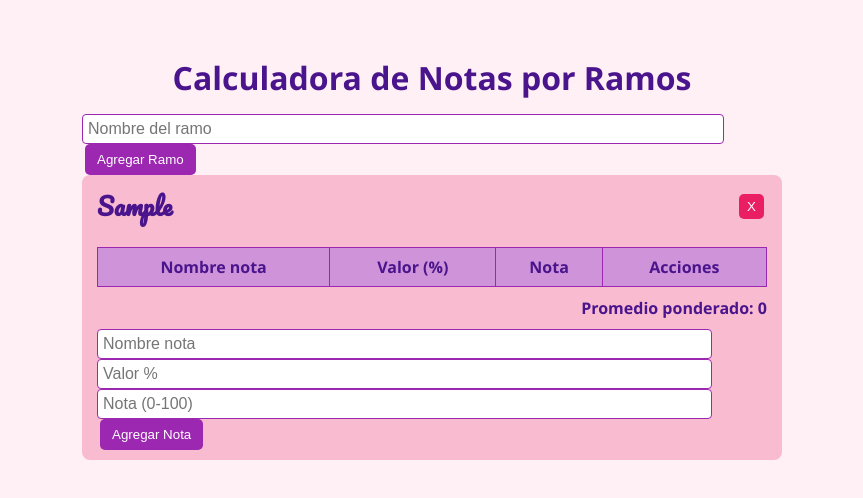
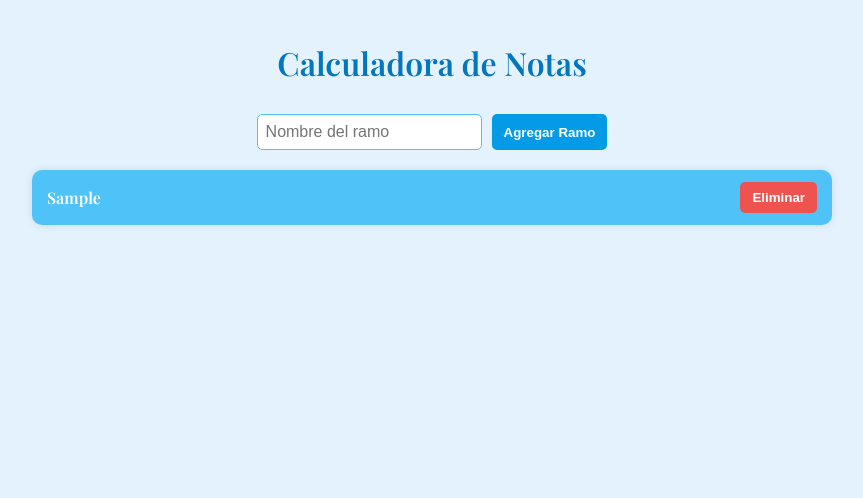
Before and after one commit to Antoo-20/index.html, a plain HTML site: page index.html in a window 1280 px wide. Both pictures are taken after typing "Sample" into the empty fields and a click on the button "Agregar Ramo". Shown: the whole page, without its empty margins (208-1071 px from the left). Drawn offline with nearby package versions, Linux system fonts and the light colour scheme.

Commit message:
Update index.html

```diff
--- a/index.html
+++ b/index.html
@@ -3,98 +3,119 @@
 <head>
   <meta charset="UTF-8" />
   <meta name="viewport" content="width=device-width, initial-scale=1" />
-<title>Calculadora de Notas por Ramos</title>
+  <title>Calculadora de Notas</title>
+  <link href="https://fonts.googleapis.com/css2?family=Playfair+Display:wght@600&family=Poppins&display=swap" rel="stylesheet">
   <style>
     body {
-    font-family: 'Segoe UI', Tahoma, Geneva, Verdana, sans-serif;
-    max-width: 700px;
-    margin: 20px auto;
-    padding: 15px;
-    background: #fff0f6;
-    color: #4a148c;
+      font-family: 'Poppins', sans-serif;
+      background: #e3f2fd;
+      color: #01579b;
+      margin: 0 auto;
+      padding: 20px;
+      max-width: 800px;
     }
+
     h1 {
       text-align: center;
+      font-family: 'Playfair Display', serif;
+      color: #0277bd;
+      margin-bottom: 30px;
+    }
+
+    #formAgregarRamo {
+      display: flex;
+      gap: 10px;
+      justify-content: center;
+      margin-bottom: 20px;
+    }
+
+    input[type="text"], input[type="number"] {
+      padding: 8px;
+      border: 1px solid #4fc3f7;
+      border-radius: 5px;
+      font-size: 1rem;
+    }
+
+    button {
+      background: #039be5;
+      color: white;
+      border: none;
+      padding: 8px 12px;
+      border-radius: 5px;
+      cursor: pointer;
+      font-weight: bold;
+    }
+
+    button:hover {
+      background: #0277bd;
+    }
+
+    .ramo {
+      background: #b3e5fc;
+      border-radius: 10px;
       margin-bottom: 15px;
+      overflow: hidden;
+      box-shadow: 0 0 8px rgba(0,0,0,0.1);
     }
-  .ramo {
-    background: #f8bbd0;
-    border-radius: 8px;
-    margin-bottom: 20px;
-    padding: 10px 15px;
-  }
-  .ramo h2 {
-    margin-top: 0;
-    font-family: 'Pacifico', cursive;
+
+    .ramo-header {
+      background: #4fc3f7;
+      color: white;
+      padding: 12px 15px;
+      font-family: 'Playfair Display', serif;
       display: flex;
       justify-content: space-between;
       align-items: center;
-  }
-  .btn-eliminar-ramo {
-    background: #e91e63;
-    border: none;
-    color: white;
-    padding: 5px 8px;
-    border-radius: 5px;
       cursor: pointer;
     }
-  .btn-eliminar-ramo:hover {
-    background: #ad1457;
+
+    .ramo-body {
+      padding: 10px 15px;
+      background: white;
+      display: none;
     }
+
     table {
       width: 100%;
       border-collapse: collapse;
       margin-top: 10px;
     }
+
     th, td {
-    border: 1px solid #9c27b0;
+      border: 1px solid #81d4fa;
       padding: 8px;
       text-align: center;
     }
+
     th {
-    background: #ce93d8;
+      background: #b3e5fc;
     }
-  input[type="text"], input[type="number"] {
-    width: 90%;
-    padding: 5px;
-    font-size: 1em;
-    border: 1px solid #9c27b0;
-    border-radius: 4px;
-  }
-  button {
-    background: #9c27b0;
-    color: white;
-    border: none;
-    padding: 8px 12px;
-    cursor: pointer;
-    border-radius: 5px;
-    margin: 0 3px;
-  }
-  button:hover {
-    background: #6a1b9a;
-  }
-  .btn-eliminar {
-    background: #e91e63;
-  }
-  .btn-eliminar:hover {
-    background: #ad1457;
-  }
+
     .promedio {
+      text-align: right;
       font-weight: bold;
       margin-top: 10px;
-    text-align: right;
+      color: #01579b;
     }
-  form {
-    margin-top: 10px;
+
+    .formAgregarNota input {
+      width: calc(33% - 10px);
+      margin: 5px;
+    }
+
+    .btn-eliminar {
+      background: #ef5350;
+    }
+
+    .btn-eliminar:hover {
+      background: #c62828;
     }
   </style>
-<link href="https://fonts.googleapis.com/css2?family=Pacifico&display=swap" rel="stylesheet">
 </head>
 <body>
 
-<h1>Calculadora de Notas por Ramos</h1>
+  <h1>Calculadora de Notas</h1>
 
-<!-- Form para agregar ramo -->
   <form id="formAgregarRamo">
     <input type="text" id="inputNombreRamo" placeholder="Nombre del ramo" required />
     <button type="submit">Agregar Ramo</button>
@@ -103,165 +124,116 @@
   <div id="contenedorRamos"></div>
 
   <script>
+    const ramos = JSON.parse(localStorage.getItem('ramosNotas')) || [];
     const contenedorRamos = document.getElementById('contenedorRamos');
     const formAgregarRamo = document.getElementById('formAgregarRamo');
     const inputNombreRamo = document.getElementById('inputNombreRamo');
 
-  let ramos = [];
-
-  // Cargar datos desde localStorage
-  function cargarDatos() {
-    const guardado = localStorage.getItem('ramosNotas');
-    if (guardado) {
-      ramos = JSON.parse(guardado);
-    }
-  }
-
-  // Guardar datos a localStorage
     function guardarDatos() {
       localStorage.setItem('ramosNotas', JSON.stringify(ramos));
     }
 
-  // Calcular promedio ponderado de un ramo
     function calcularPromedio(notas) {
-    let sumaPesos = 0;
-    let sumaNotas = 0;
+      let total = 0, suma = 0;
       notas.forEach(n => {
-      sumaPesos += n.valor;
-      sumaNotas += n.valor * n.nota;
+        total += n.valor;
+        suma += n.nota * n.valor;
       });
-    if (sumaPesos === 0) return 0;
-    return (sumaNotas / sumaPesos).toFixed(2);
+      return total ? (suma / total).toFixed(2) : "0.00";
     }
 
-  // Crear HTML para cada ramo
     function crearRamoHTML(ramo, index) {
       const div = document.createElement('div');
       div.className = 'ramo';
 
       div.innerHTML = `
-      <h2>${ramo.nombre}
-        <button class="btn-eliminar-ramo" title="Eliminar ramo">X</button>
-      </h2>
+        <div class="ramo-header">
+          <span>${ramo.nombre}</span>
+          <button class="btn-eliminar">Eliminar</button>
+        </div>
+        <div class="ramo-body">
           <table>
             <thead>
               <tr>
                 <th>Nombre nota</th>
-            <th>Valor (%)</th>
+                <th>Valor %</th>
                 <th>Nota</th>
-            <th>Acciones</th>
               </tr>
             </thead>
             <tbody>
-          ${ramo.notas.map((nota, i) => `
+              ${ramo.notas.map(n => `
                 <tr>
-              <td>${nota.nombre}</td>
-              <td>${nota.valor}</td>
-              <td>${nota.nota}</td>
-              <td>
-                <button class="btn-editar" data-ramo="${index}" data-nota="${i}">Editar</button>
-                <button class="btn-eliminar" data-ramo="${index}" data-nota="${i}">Eliminar</button>
-              </td>
+                  <td>${n.nombre}</td>
+                  <td>${n.valor}</td>
+                  <td>${n.nota}</td>
                 </tr>
               `).join('')}
             </tbody>
           </table>
 
-      <div class="promedio">Promedio ponderado: ${calcularPromedio(ramo.notas)}</div>
+          <div class="promedio">Promedio: ${calcularPromedio(ramo.notas)}</div>
 
-      <form class="formAgregarNota" data-ramo="${index}">
+          <form class="formAgregarNota">
             <input type="text" placeholder="Nombre nota" required />
-        <input type="number" placeholder="Valor %" min="0" max="100" required />
-        <input type="number" placeholder="Nota (0-100)" min="0" max="100" step="0.1" required />
+            <input type="number" placeholder="Valor %" required />
+            <input type="number" placeholder="Nota" step="0.1" required />
             <button type="submit">Agregar Nota</button>
           </form>
+        </div>
       `;
 
-    // Botón eliminar ramo
-    div.querySelector('.btn-eliminar-ramo').onclick = () => {
-      if(confirm(`¿Seguro quieres eliminar el ramo "${ramo.nombre}"?`)){
+      const header = div.querySelector('.ramo-header');
+      const body = div.querySelector('.ramo-body');
+      header.onclick = () => {
+        body.style.display = body.style.display === 'none' ? 'block' : 'none';
+      };
+
+      const btnEliminar = div.querySelector('.btn-eliminar');
+      btnEliminar.onclick = e => {
+        e.stopPropagation();
+        if (confirm('¿Eliminar ramo?')) {
           ramos.splice(index, 1);
           guardarDatos();
           mostrarRamos();
         }
       };
 
-    // Form para agregar nota
-    div.querySelector('.formAgregarNota').onsubmit = e => {
+      const formNota = div.querySelector('.formAgregarNota');
+      formNota.onsubmit = e => {
         e.preventDefault();
-      const inputs = e.target.querySelectorAll('input');
-      const nombreNota = inputs[0].value.trim();
+        const inputs = formNota.querySelectorAll('input');
+        const nombre = inputs[0].value.trim();
         const valor = parseFloat(inputs[1].value);
         const nota = parseFloat(inputs[2].value);
-
-      if(nombreNota && !isNaN(valor) && !isNaN(nota)){
-        ramos[index].notas.push({nombre: nombreNota, valor, nota});
-        guardarDatos();
-        mostrarRamos();
-        e.target.reset();
-      }
-    };
-
-    // Botones editar y eliminar notas
-    div.querySelectorAll('.btn-eliminar').forEach(btn => {
-      btn.onclick = () => {
-        const ramoIdx = btn.getAttribute('data-ramo');
-        const notaIdx = btn.getAttribute('data-nota');
-        if(confirm('¿Eliminar esta nota?')){
-          ramos[ramoIdx].notas.splice(notaIdx,1);
+        if (nombre && !isNaN(valor) && !isNaN(nota)) {
+          ramo.notas.push({ nombre, valor, nota });
           guardarDatos();
           mostrarRamos();
         }
       };
-    });
-
-    div.querySelectorAll('.btn-editar').forEach(btn => {
-      btn.onclick = () => {
-        const ramoIdx = btn.getAttribute('data-ramo');
-        const notaIdx = btn.getAttribute('data-nota');
-        const nota = ramos[ramoIdx].notas[notaIdx];
-
-        // Cargar datos para editar en el form de ese ramo
-        const form = div.querySelector('.formAgregarNota');
-        const inputs = form.querySelectorAll('input');
-        inputs[0].value = nota.nombre;
-        inputs[1].value = nota.valor;
-        inputs[2].value = nota.nota;
-
-        // Borrar la nota que vamos a editar para reemplazarla al guardar
-        ramos[ramoIdx].notas.splice(notaIdx,1);
-        guardarDatos();
-        mostrarRamos();
-      };
-    });
 
       return div;
     }
 
-  // Mostrar todos los ramos
     function mostrarRamos() {
       contenedorRamos.innerHTML = '';
-    ramos.forEach((ramo, i) => {
-      contenedorRamos.appendChild(crearRamoHTML(ramo, i));
+      ramos.forEach((ramo, index) => {
+        contenedorRamos.appendChild(crearRamoHTML(ramo, index));
       });
     }
 
-  // Agregar nuevo ramo
-  formAgregarRamo.addEventListener('submit', e => {
+    formAgregarRamo.onsubmit = e => {
       e.preventDefault();
       const nombre = inputNombreRamo.value.trim();
-    if(nombre){
-      ramos.push({nombre, notas: []});
+      if (nombre) {
+        ramos.push({ nombre, notas: [] });
         guardarDatos();
         mostrarRamos();
         inputNombreRamo.value = '';
       }
-  });
+    };
 
-  // Inicializar
-  cargarDatos();
     mostrarRamos();
-
   </script>
 
 </body>
```
Lines whose indentation alone changed are shown as unchanged.
